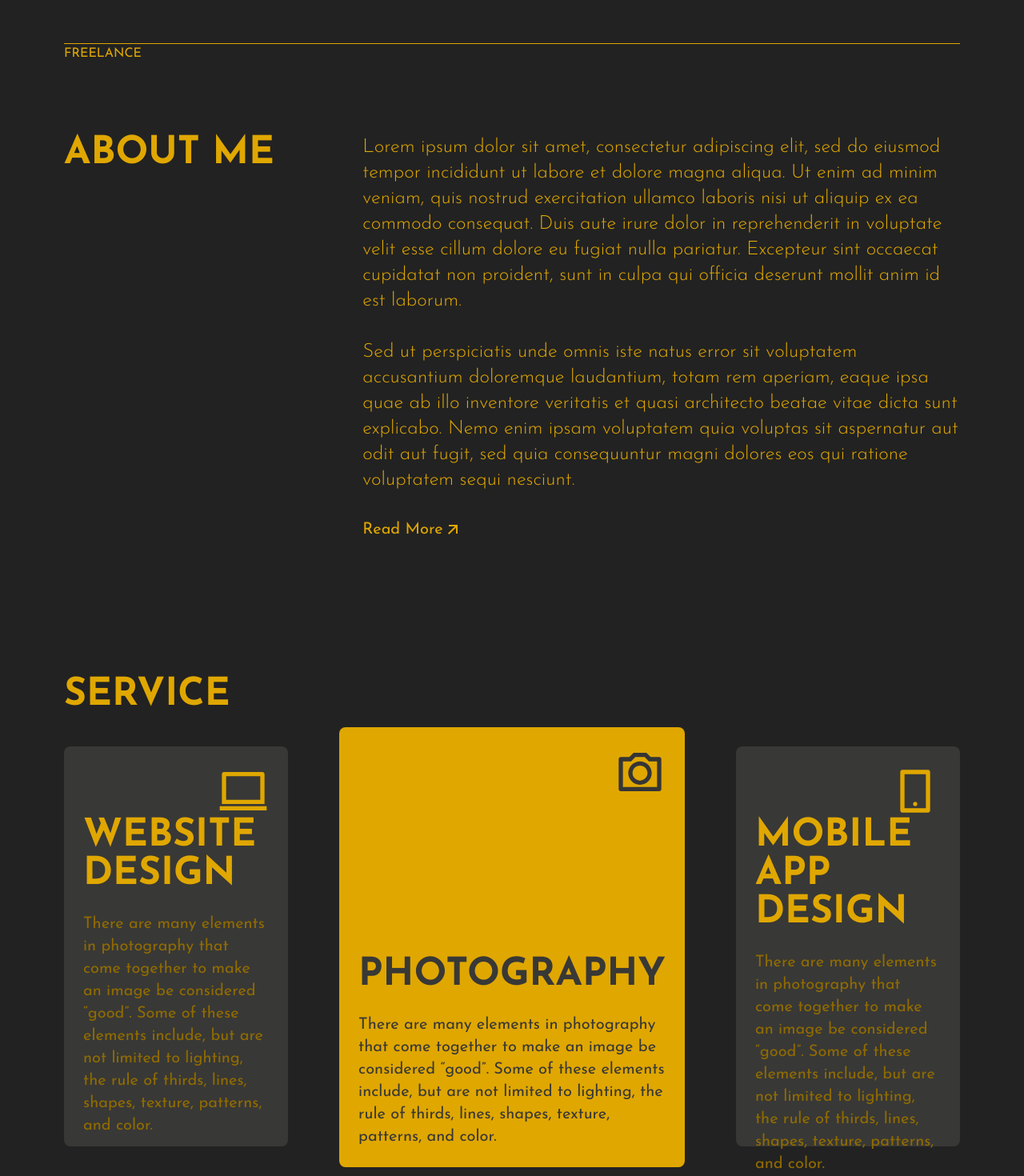
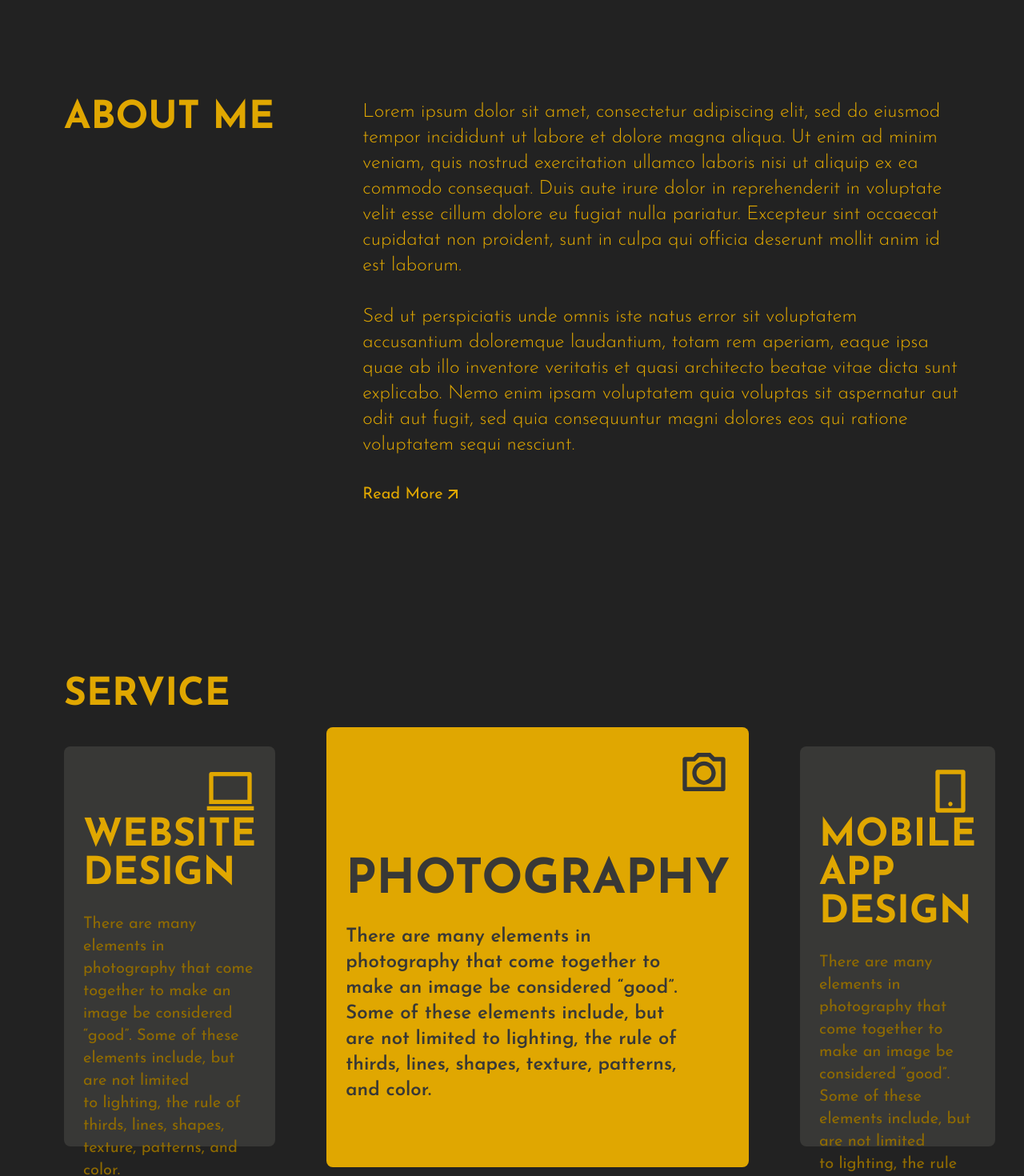
Before and after one commit to andocs/assy-portfolio, a Next.js app: page / in a window 1280 px wide. Shown: the part 960-2430 px from the top of the page at 80% size. Built offline with nearby package versions, Linux system fonts and the light colour scheme.

Commit message:
updated css

```diff
--- a/src/app/page.jsx
+++ b/src/app/page.jsx
@@ -160,13 +160,13 @@ export default function Home() {
 
         <section id="about" className="scroll-mt-[6.5rem]">
           {/* Section Wrapper */}
-          <div className="h-screen flex flex-col justify-evenly">
+          <div className="h-screen flex flex-col">
             {/* Section Header */}
             <div className="w-full border-t border-[#E0A701]">
               <p>FREELANCE</p>
             </div>
             {/* Two-Column Div Wrapper */}
-            <div className="flex flex-row">
+            <div className="flex flex-row my-auto">
               {/* Column 1 */}
               <div className="w-1/3">
                 <h2 className="text-5xl font-bold">ABOUT ME</h2>
@@ -238,7 +238,7 @@ export default function Home() {
                   </div>
 
                   {/* Text Group */}
-                  <div className="space-y-6">
+                  <div className="space-y-6 pb-10">
                     {/* Website Design Header  */}
                     <div>
                       <h1 className="text-5xl font-bold break-words">
@@ -274,15 +274,15 @@ export default function Home() {
                     </div>
 
                     {/* Text Group */}
-                    <div className="space-y-6">
+                    <div className="space-y-6 pb-14">
                       {/* Website Design Header */}
                       <div>
-                        <h1 className="text-[#383836] text-5xl font-bold break-words">
+                        <h1 className="text-[#383836] text-6xl font-bold break-words">
                           PHOTOGRAPHY
                         </h1>
                       </div>
 
-                      <p className="text-[#383836] text-xl">
+                      <p className="text-[#383836] text-2xl font-semibold w-11/12">
                         There are many elements in photography that come
                         together to make an image be considered “good”. Some of
                         these elements include, but are not limited to lighting,
@@ -322,7 +322,7 @@ export default function Home() {
                   </div>
 
                   {/* Text Group */}
-                  <div className="space-y-6">
+                  <div className="space-y-6 pb-10">
                     {/* Website Design Header  */}
                     <div>
                       <h1 className="text-5xl font-bold break-words">
```
